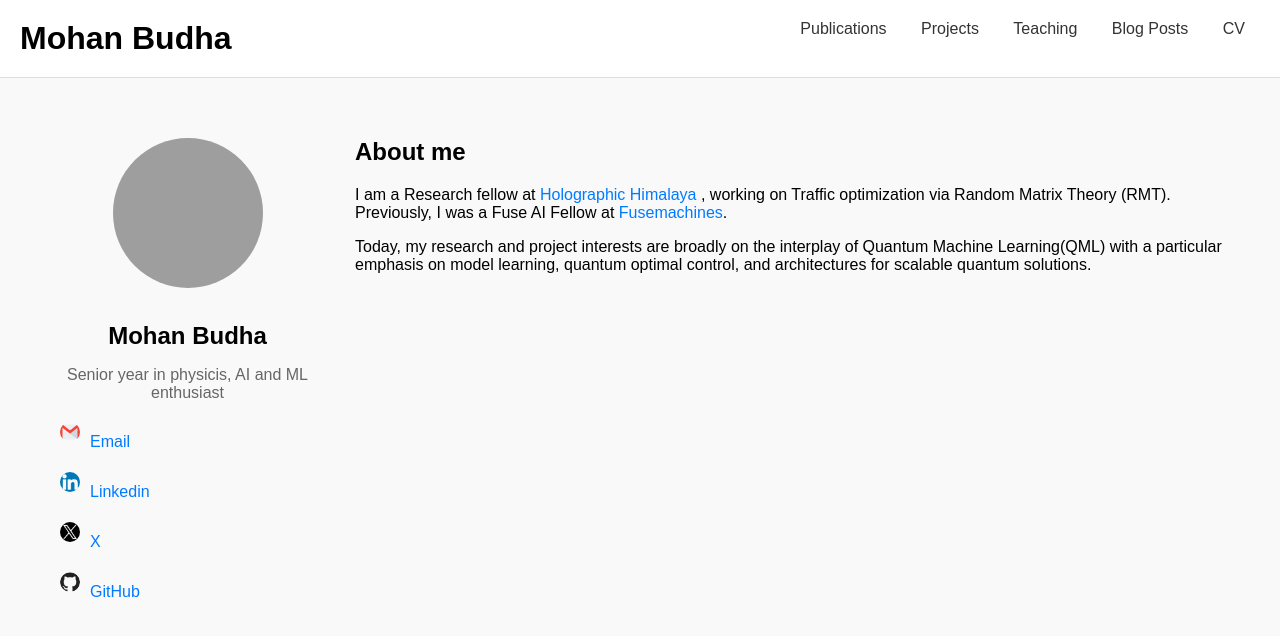
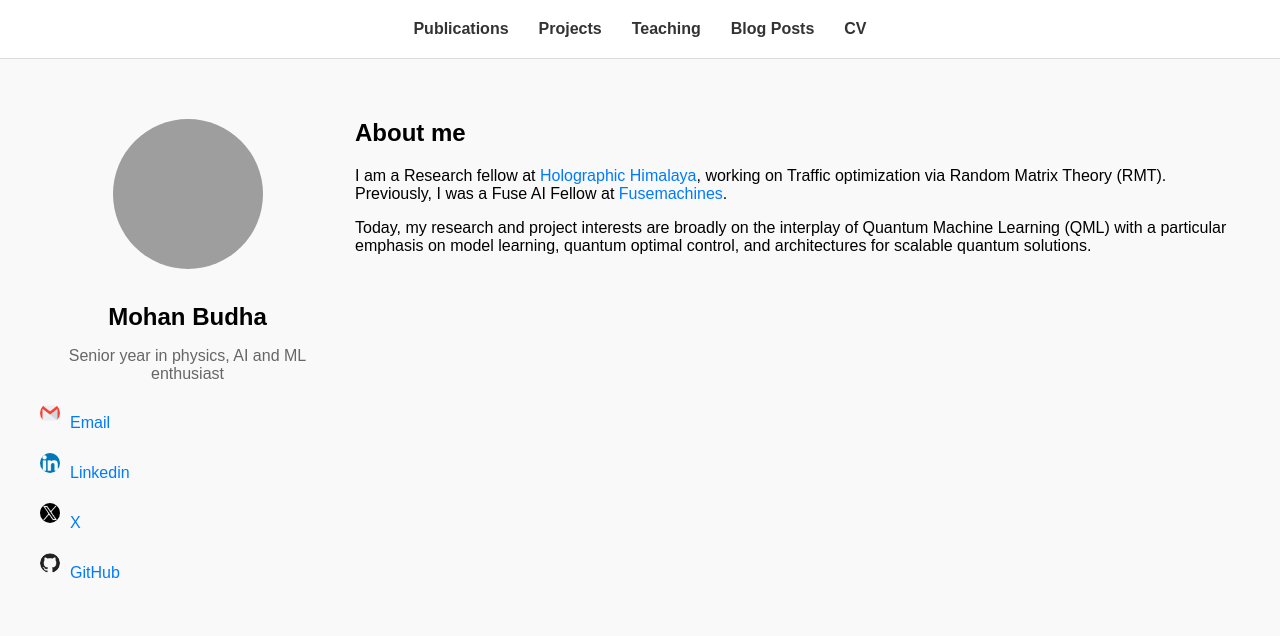
Before and after one commit to Budha-Mohan/Budha-Mohan.github.io, a plain HTML site: page index.html in a window 1280 px wide. Drawn offline with Linux system fonts and the light colour scheme; grey boxes are pictures that could not be loaded.

Commit message:
Update index.html

```diff
--- a/index.html
+++ b/index.html
@@ -13,18 +13,20 @@
         }
         header {
             display: flex;
-            justify-content: space-between;
+            justify-content: center;
+            align-items: center;
             padding: 20px;
             background-color: #fff;
             border-bottom: 1px solid #ddd;
         }
-        header h1 {
-            margin: 0;
+        header nav {
+            display: flex;
+            gap: 30px;
         }
         header nav a {
-            margin: 0 15px;
             text-decoration: none;
             color: #333;
+            font-weight: bold;
         }
         .container {
             display: flex;
@@ -40,6 +42,7 @@
             width: 150px;
             height: 150px;
             border-radius: 50%;
+            object-fit: cover;
             margin-bottom: 20px;
         }
         .sidebar h2 {
@@ -51,7 +54,7 @@
         }
         .links {
             text-align: left;
-            padding-left: 20px;
+            margin-top: 20px;
         }
         .links a {
             display: flex;
@@ -80,7 +83,6 @@
 </head>
 <body>
     <header>
-        <h1>Mohan Budha</h1>
         <nav>
             <a href="#">Publications</a>
             <a href="#">Projects</a>
@@ -94,7 +96,7 @@
             <!-- Profile Image -->
             <img src="pp.jpg" alt="Mohan Budha">
             <h2>Mohan Budha</h2>
-            <p>Senior year in physicis, AI and ML enthusiast</p>
+            <p>Senior year in physics, AI and ML enthusiast</p>
             <!-- Links -->
             <div class="links">
                 <a href="mailto:mohanbudha000@gmail.com"><img src="gmail.png" alt=""> Email</a>
@@ -105,8 +107,8 @@
         </div>
         <div class="main-content">
             <h2>About me</h2>
-            <p>I am a Research fellow  at <a href="https://www.facebook.com/holographichimalaya">Holographic Himalaya </a>, working on Traffic optimization via Random Matrix Theory (RMT). Previously, I was a Fuse AI Fellow at <a href="https://fuse.ai/ai-fellowship/nepal/">Fusemachines</a>.</p>
-            <p>Today, my research and project interests are broadly on the interplay of Quantum Machine Learning(QML) with a particular emphasis on model learning, quantum optimal control, and architectures for scalable quantum solutions.</p>
+            <p>I am a Research fellow at <a href="https://www.facebook.com/holographichimalaya">Holographic Himalaya</a>, working on Traffic optimization via Random Matrix Theory (RMT). Previously, I was a Fuse AI Fellow at <a href="https://fuse.ai/ai-fellowship/nepal/">Fusemachines</a>.</p>
+            <p>Today, my research and project interests are broadly on the interplay of Quantum Machine Learning (QML) with a particular emphasis on model learning, quantum optimal control, and architectures for scalable quantum solutions.</p>
         </div>
     </div>
 </body>
```
